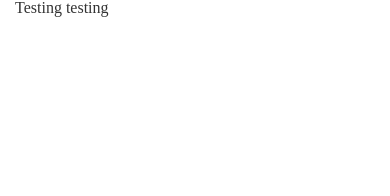
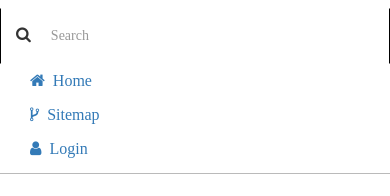
Before and after one commit to connyz/arbetsprov2, a plain HTML site: page index.html in a window 390 px wide. Drawn offline with nearby package versions, Linux system fonts and the light colour scheme.

Commit message:
Added upper navbar and fixed responsive issues

```diff
--- /dev/null
+++ b/css/responsive.css
@@ -0,0 +1,6 @@
+@media (max-width:733px) {
+	.form-control {
+		display: inline-block;
+		width: 88%;
+	}
+}
--- a/css/styles.css
+++ b/css/styles.css
@@ -0,0 +1,38 @@
+/* Header styling ******************************************************/
+
+/* Adjust navbar height */
+.navbar-nav > li > a {
+	padding-top:5px !important;
+	padding-bottom:5px !important;
+	line-height: 24px !important;
+}
+.navbar {
+	min-height:32px !important
+}
+
+.container-fluid {
+	border-bottom: 1px solid #BABABA;
+}
+
+.form-control:focus{
+	outline: none;
+  border: none !important;
+  -webkit-box-shadow: none !important;
+  -moz-box-shadow: none !important;
+  box-shadow: none !important;
+}
+
+.form-control {
+  outline: none;
+  border: none !important;
+  -webkit-box-shadow: none !important;
+  -moz-box-shadow: none !important;
+  box-shadow: none !important;
+}
+
+.navbar-form {
+	border-left: 1px black solid;
+	border-right: 1px black solid;
+	margin-top: 0px;
+	margin-bottom: 0px;
+}
--- a/index.html
+++ b/index.html
@@ -17,16 +17,28 @@
 	<link rel="stylesheet" type="text/css" href="css/meyerReset.css">
 	<!-- CSS -->
 	<link rel="stylesheet" type="text/css" href="css/styles.css">
+	<!-- Responsiveness -->
+	<link rel="stylesheet" type="text/css" href="css/responsive.css">
 	<!-- JavaScript -->
 	<script src="script/js.js"></script>
 </head>
 <body>
 	<div class="container-fluid">
+		<header>
 			<div class="container">
-				<div class="row">
-					<p>Testing testing</p>
-				</div>
+	      <ul class="nav navbar-nav navbar-right">
+	      	<form class="navbar-form navbar-left" role="search">
+		        <div class="form-group">
+		        	<i class="fa fa-search"></i>&nbsp;
+		        	<input type="text" class="form-control" placeholder="Search">
+		        </div>
+      		</form>
+      		<li><a href=""><i class="fa fa-home"></i>&nbsp; Home</a></li>
+      		<li><a href=""><i class="fa fa-code-fork"></i>&nbsp; Sitemap</a></li>
+      		<li><a href=""><i class="fa fa-user"></i>&nbsp; Login</a></li>
+       	</ul>
 			</div>
+		</header>
 	</div>
 </body>
 </html>
```
